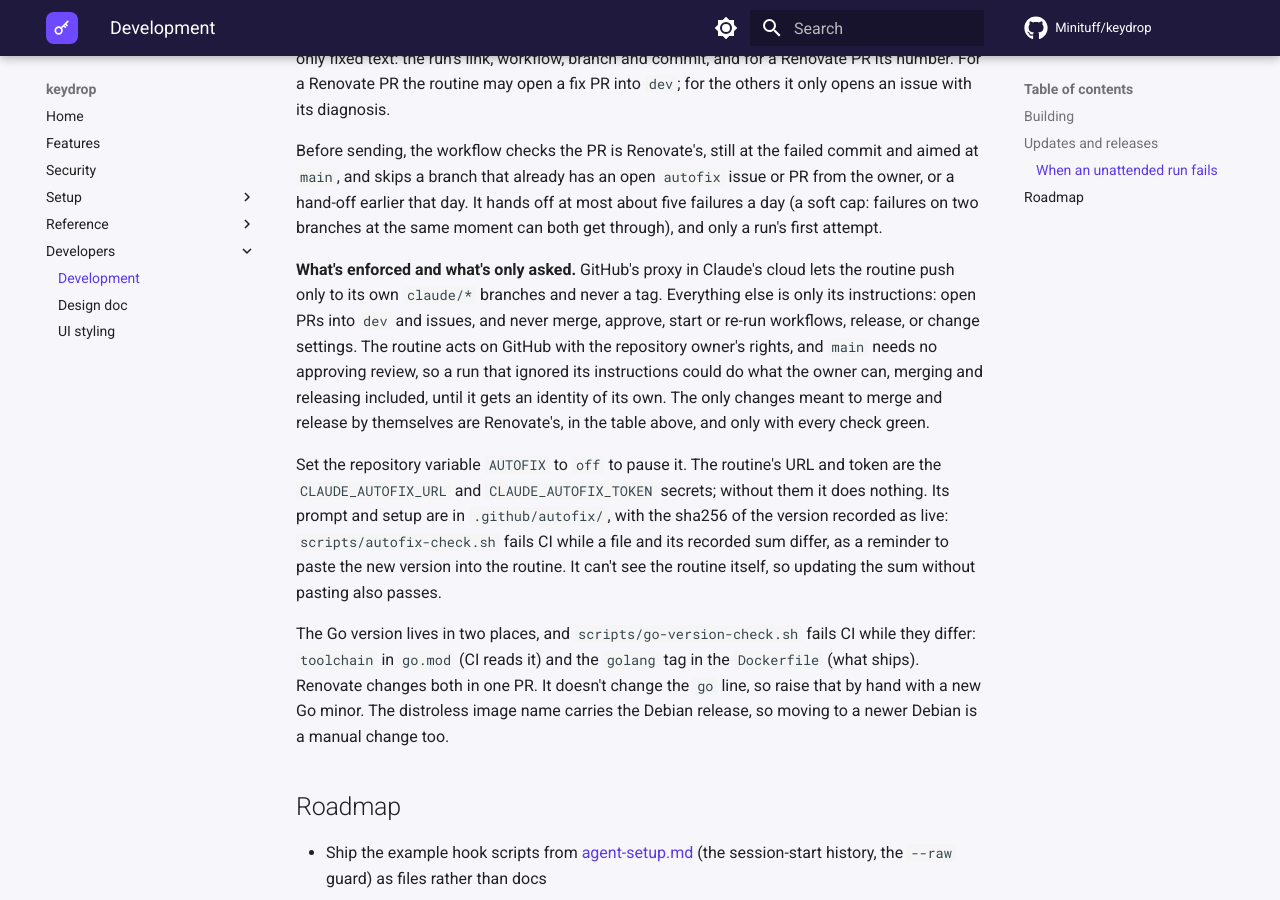
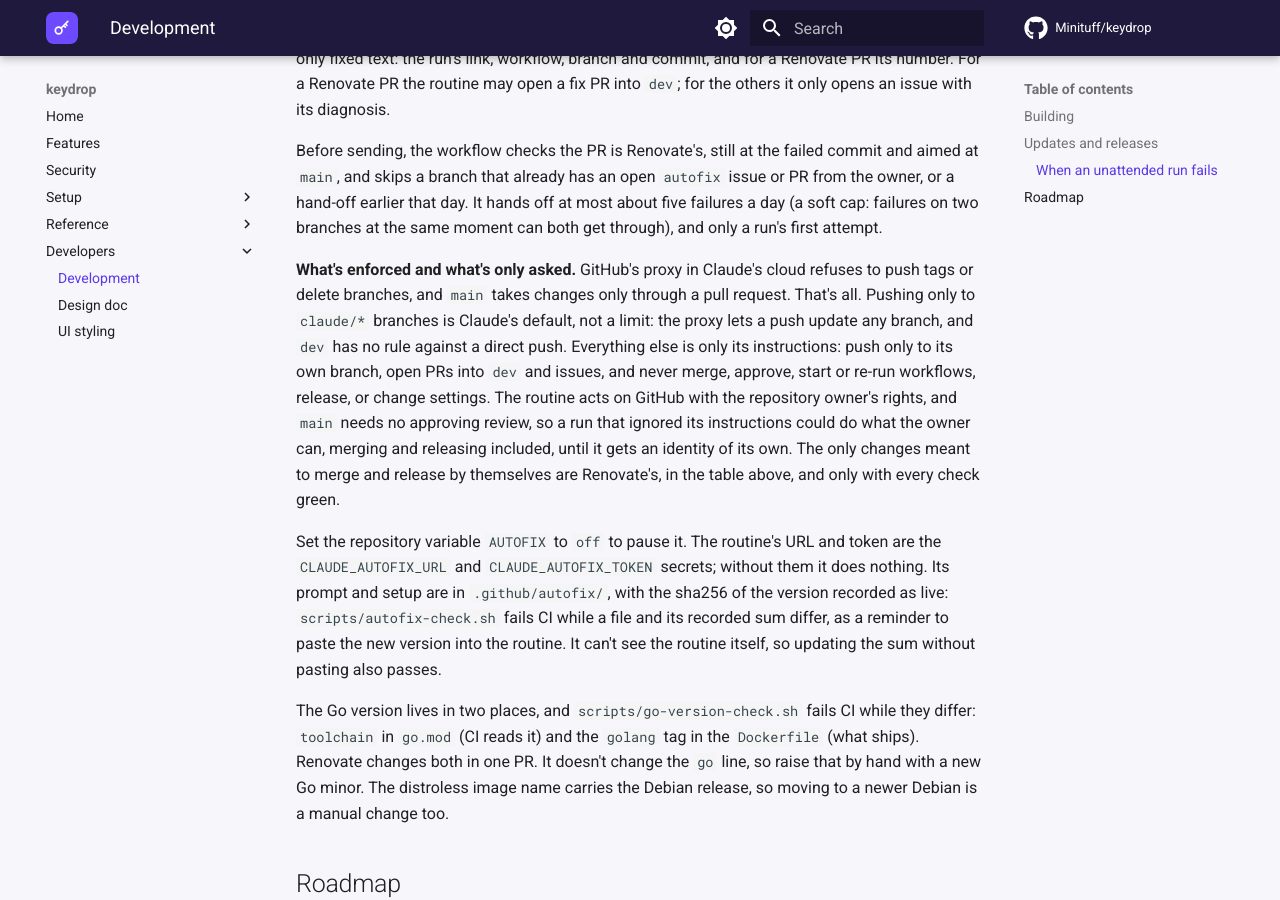
Before and after one commit to Minituff/keydrop, an MkDocs documentation site: the page built from docs/development.md, in a window 1280 px wide and 900 px high, scrolled down 2309 px. Built offline with MkDocs 1.6.1 and Material for MkDocs 9.7.7, drawn with Linux system fonts in a browser that asks for light colours; comment, search, counter and statistics services are not loaded.

Commit message:
autofix: the proxy doesn't limit which branch a push updates
Anthropic's docs say the GitHub proxy refuses tag pushes and branch
deletions but lets a push update any branch; claude/* is only Claude's
default. Say so instead of calling it a limit.

```diff
--- a/docs/development.md
+++ b/docs/development.md
@@ -101,8 +101,11 @@ branches at the same moment can both get through), and only a run's first
 attempt.
 
 **What's enforced and what's only asked.** GitHub's proxy in Claude's cloud
-lets the routine push only to its own `claude/*` branches and never a tag.
-Everything else is only its instructions: open PRs into `dev` and issues,
+refuses to push tags or delete branches, and `main` takes changes only
+through a pull request. That's all. Pushing only to `claude/*` branches is
+Claude's default, not a limit: the proxy lets a push update any branch, and
+`dev` has no rule against a direct push. Everything else is only its
+instructions: push only to its own branch, open PRs into `dev` and issues,
 and never merge, approve, start or re-run workflows, release, or change
 settings. The routine acts on GitHub with the repository owner's rights, and
 `main` needs no approving review, so a run that ignored its instructions
```
Also changed, not shown: .github/autofix/README.md, 1 other file.
